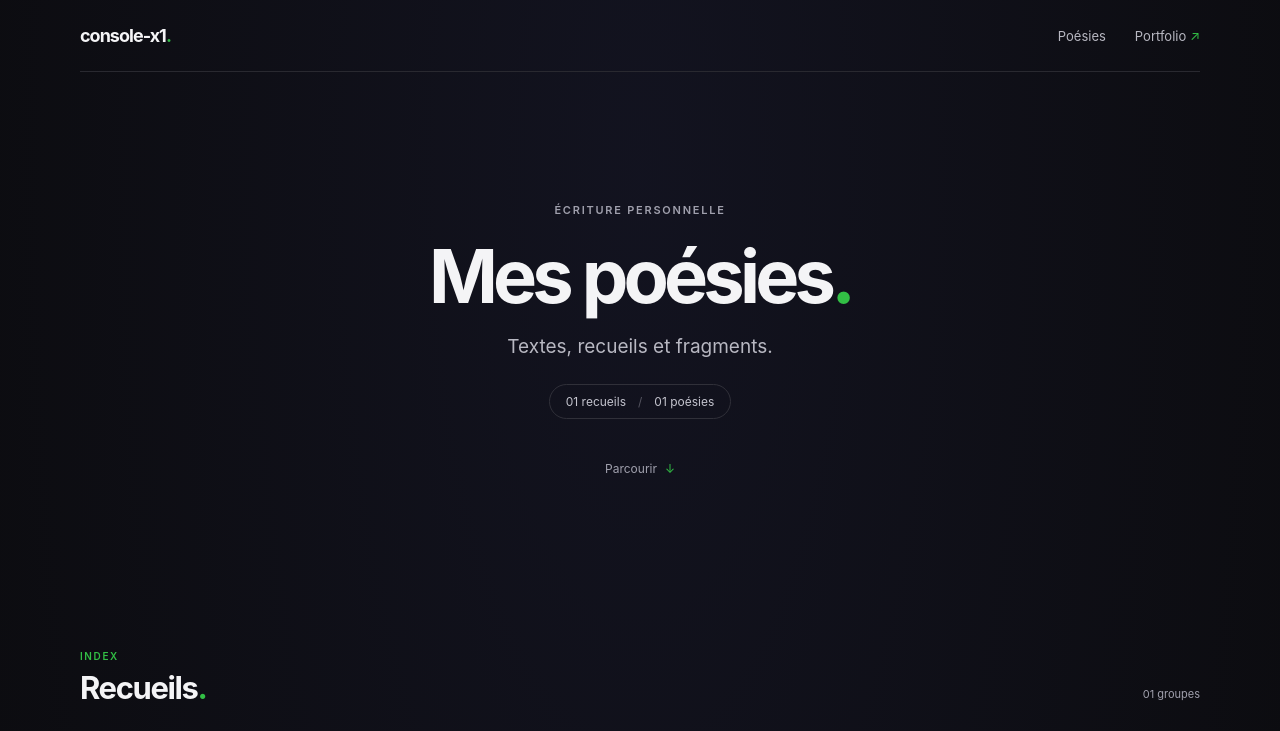
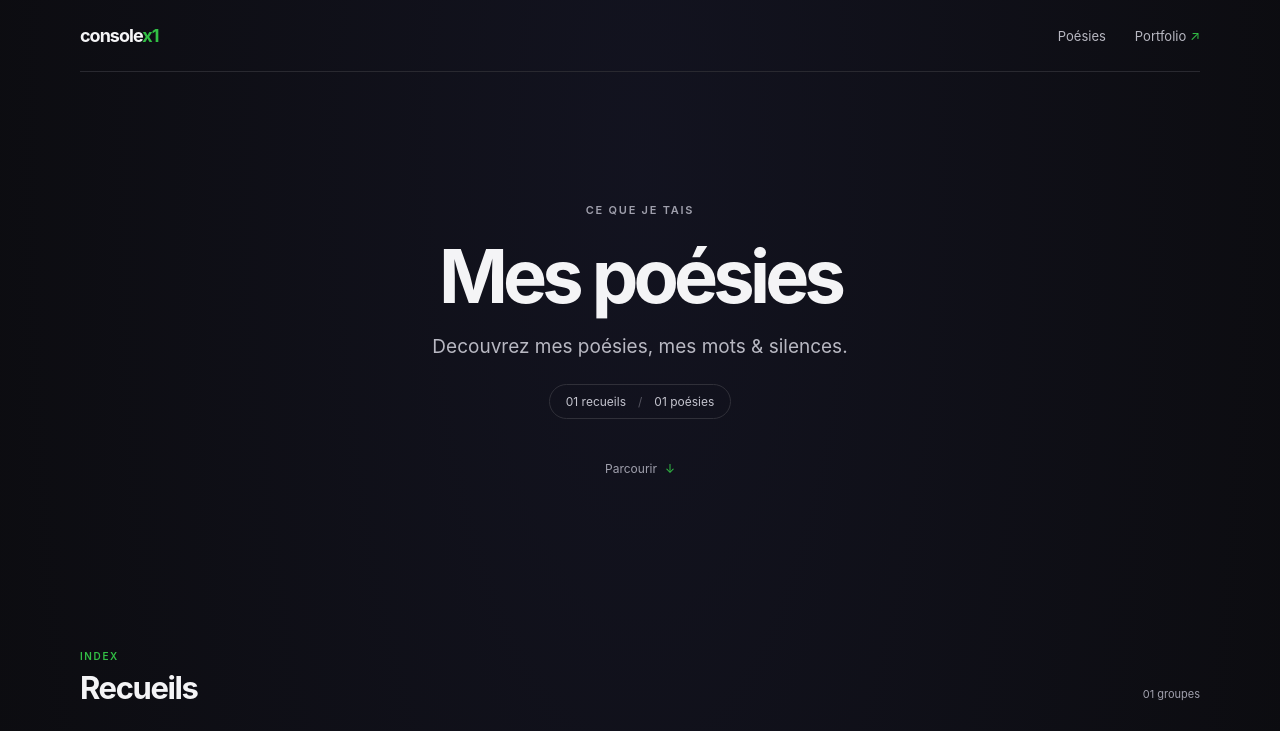
Before and after one commit to console-x1/poesie.consolex1, a Next.js app: page / in a window 1280 px wide. Shown: the top 731 px of the page. Built offline with nearby package versions, Linux system fonts and the light colour scheme.

Commit message:
Update metadata and improve page content for clarity and engagement

```diff
--- a/src/app/layout.tsx
+++ b/src/app/layout.tsx
@@ -22,7 +22,9 @@ export const metadata: Metadata = {
     'pensées',
     'art',
     'culture',
-    'amour'
+    'amour',
+    'ce que je tais',
+    'Je pourrais te le dire'
   ],
   icons: {
     icon: '/avatar.png',
--- a/src/app/page.tsx
+++ b/src/app/page.tsx
@@ -4,7 +4,7 @@ import { join } from 'node:path';
 
 export const metadata: Metadata = {
   title: 'Mes poésies — console-x1',
-  description: 'Poésies personnelles, recueils et fragments.',
+  description: 'Découvrez les poésies de consolex1.',
 };
 
 type Poem = {
@@ -124,8 +124,8 @@ export default function Home() {
   return (
     <main className="page-shell">
       <header className="site-header">
-        <a className="wordmark" href="#accueil" aria-label="console-x1, accueil">
-          console-x1<span className="wordmark-dot">.</span>
+        <a className="wordmark" href="#accueil" aria-label="consolex1, accueil">
+          console<span className="wordmark-dot">x1</span>
         </a>
         <nav className="header-nav" aria-label="Navigation principale">
           <a href="#recueils">Poésies</a>
@@ -134,9 +134,9 @@ export default function Home() {
       </header>
 
       <section className="intro" id="accueil" aria-labelledby="intro-title">
-        <p className="eyebrow">ÉCRITURE PERSONNELLE</p>
-        <h1 id="intro-title">Mes poésies<span className="title-accent">.</span></h1>
-        <p className="intro-description">Textes, recueils et fragments.</p>
+        <p className="eyebrow">CE QUE JE TAIS</p>
+        <h1 id="intro-title">Mes poésies</h1>
+        <p className="intro-description">Decouvrez mes poésies, mes mots & silences.</p>
         <div className="intro-stats" aria-label={`${collections.length} recueils, ${poems.length} poésies`}>
           <span>{String(collections.length).padStart(2, '0')} recueils</span>
           <span className="stat-divider" aria-hidden="true">/</span>
@@ -151,7 +151,7 @@ export default function Home() {
         <div className="section-heading">
           <div>
             <p className="eyebrow">INDEX</p>
-            <h2 id="poems-title">Recueils<span className="heading-period">.</span></h2>
+            <h2 id="poems-title">Recueils</h2>
           </div>
           <p className="section-count">{String(collections.length).padStart(2, '0')} groupes</p>
         </div>
@@ -196,7 +196,7 @@ export default function Home() {
       </section>
 
       <footer className="site-footer">
-        <a className="footer-brand" href="#accueil">console-x1<span className="wordmark-dot">.</span></a>
+        <a className="footer-brand" href="#accueil">console<span className="wordmark-dot">x1</span></a>
         <span>© {new Date().getFullYear()}</span>
         <a href="https://me.consolex1.com">Portfolio <span aria-hidden="true">↗</span></a>
       </footer>
```
